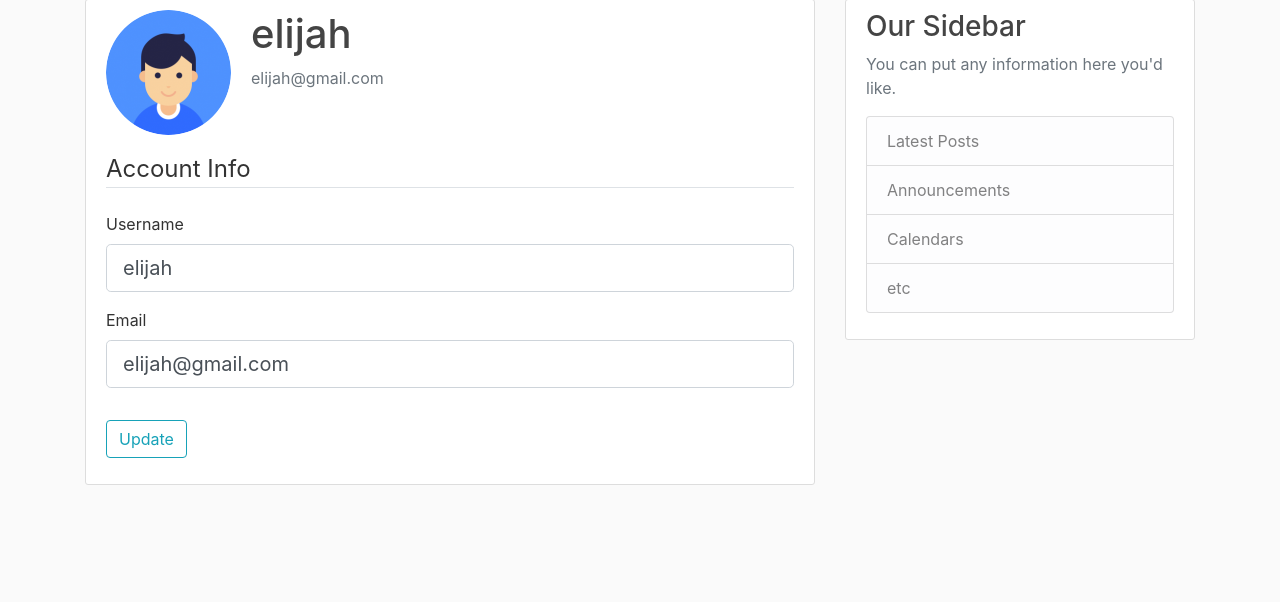
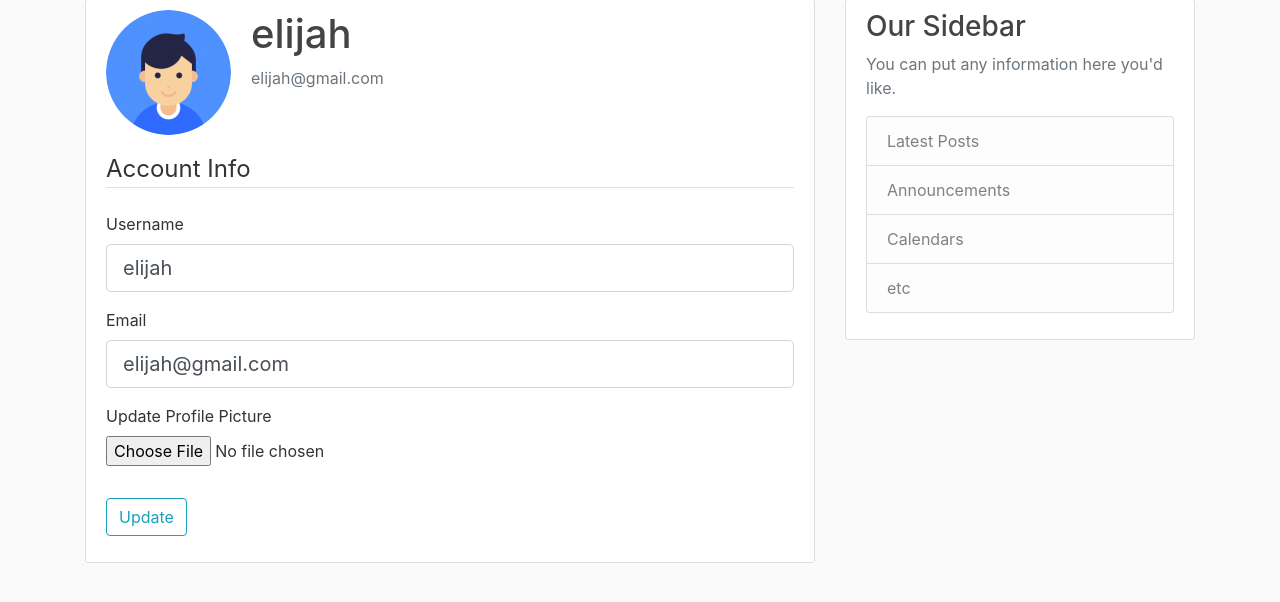
Before and after one commit to ElijahCoding/Flask-Python, a Flask app: page /account in a window 1280 px wide. Shown: the part 81-683 px from the top of the page. Run offline with Flask 2, Linux system fonts and the light colour scheme; a user stored in the database is signed in; some libraries are stand-ins or nearby versions.

Commit message:
upload avatar

```diff
--- a/Blog/flaskblog/forms.py
+++ b/Blog/flaskblog/forms.py
@@ -1,4 +1,5 @@
 from flask_wtf import FlaskForm
+from flask_wtf.file import FileField, FileAllowed
 from wtforms import StringField, PasswordField, SubmitField, BooleanField
 from wtforms.validators import DataRequired, Length, Email, EqualTo, ValidationError
 from .models import User
@@ -41,6 +42,7 @@ class UpdateAccountForm(FlaskForm):
                            validators=[DataRequired(), Length(min=2, max=20)])
     email = StringField('Email',
                         validators=[DataRequired(), Email()])
+    picture = FileField('Update Profile Picture', validators=[FileAllowed(['jpg', 'png'])])
     submit = SubmitField('Update')
 
     def validate_username(self, username):
--- a/Blog/flaskblog/routes.py
+++ b/Blog/flaskblog/routes.py
@@ -2,6 +2,7 @@ from flask import render_template, url_for, flash, redirect, request
 from flaskblog import app, db, bcrypt
 from flaskblog.forms import RegistrationForm, LoginForm, UpdateAccountForm
 from flaskblog.models import User, Post
+import secrets, os
 from flask_login import login_user, current_user, logout_user, login_required
 
 posts = [
@@ -63,11 +64,28 @@ def logout():
     logout_user()
     return redirect(url_for('home'))
 
+def save_picture(form_picture):
+    random_hex = secrets.token_hex(8)
+    f_name, f_ext = os.path.splitext(form_picture.filename)
+    picture_fn = random_hex + f_ext
+    picture_path = os.path.join(
+        app.root_path,
+        'static/profile_pics',
+        picture_fn
+    )
+    form_picture.save(picture_path)
+
+    return picture_fn
+
+
 @app.route('/account', methods=['GET', 'POST'])
 @login_required
 def account():
     form = UpdateAccountForm()
     if form.validate_on_submit():
+        if form.picture.data:
+            picture_file = save_picture(form.picture.data)
+            current_user.image_file = picture_file
         current_user.username = form.username.data
         current_user.email = form.email.data
         db.session.commit()
--- a/Blog/flaskblog/templates/account.html
+++ b/Blog/flaskblog/templates/account.html
@@ -39,6 +39,15 @@
                         {{ form.email(class="form-control form-control-lg") }}
                     {% endif %}
                 </div>
+                <div class="form-group">
+                    {{ form.picture.label() }}
+                    {{ form.picture(class="form-control-file") }}
+                    {% if form.picture.errors %}
+                        {% for error in form.picture.errors %}
+                            <span class="text-danger">{{ error }}</span></br>
+                        {% endfor %}
+                    {% endif %}
+                </div>
             </fieldset>
             <div class="form-group">
                 {{ form.submit(class="btn btn-outline-info") }}
```
Also changed, not shown: Blog/flaskblog/site.db, Blog/flaskblog/static/profile_pics/8294d2670a573b89.png (added).
